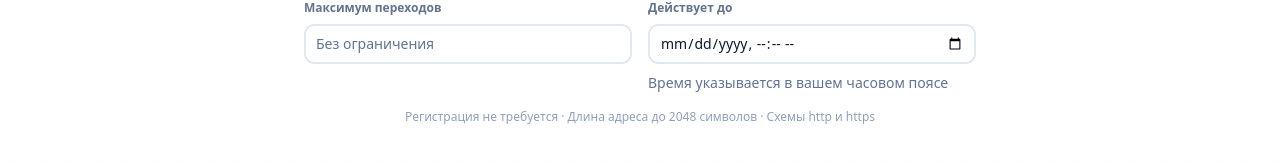
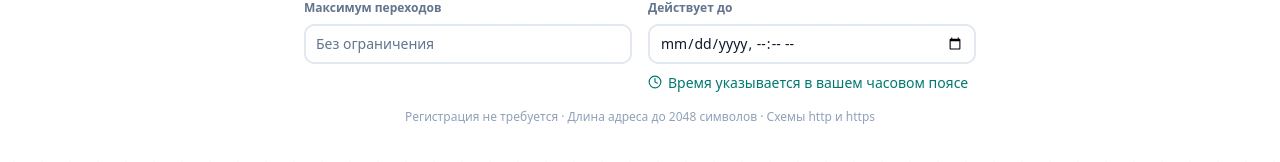
Before and after one commit to emilburganov/link-shortener-web, a React (Vite) app: page / in a window 1280 px wide. Shown: the part 561-723 px from the top of the page. Built offline with nearby package versions, Linux system fonts and the light colour scheme.

Commit message:
feat: prefill the expiry with tomorrow on focus and highlight the timezone hint

```diff
--- a/src/features/create-link/CreateLinkForm.tsx
+++ b/src/features/create-link/CreateLinkForm.tsx
@@ -1,5 +1,5 @@
 import { zodResolver } from '@hookform/resolvers/zod'
-import { LinkIcon } from 'lucide-react'
+import { ClockIcon, LinkIcon } from 'lucide-react'
 import { useForm } from 'react-hook-form'
 
 import { useCreateLink } from '@/api/links'
@@ -8,6 +8,7 @@ import { Button } from '@/components/ui/button'
 import { Field, FieldDescription, FieldError, FieldLabel } from '@/components/ui/field'
 import { Input } from '@/components/ui/input'
 import { createLinkErrorMessage } from '@/features/create-link/errors'
+import { tomorrowAtCurrentTime } from '@/lib/datetime'
 import {
   createLinkSchema,
   toCreateLinkRequest,
@@ -25,6 +26,7 @@ export function CreateLinkForm() {
   const {
     register,
     handleSubmit,
+    setValue,
     formState: { errors },
   } = useForm<CreateLinkFormValues>({
     resolver: zodResolver(createLinkSchema),
@@ -104,9 +106,17 @@ export function CreateLinkForm() {
               type="datetime-local"
               aria-invalid={!!errors.expiresAt}
               className={optionInputClass}
+              onFocus={(event) => {
+                if (event.target.value === '') {
+                  setValue('expiresAt', tomorrowAtCurrentTime())
+                }
+              }}
               {...register('expiresAt')}
             />
-            <FieldDescription>Время указывается в вашем часовом поясе</FieldDescription>
+            <FieldDescription className="flex items-center gap-1.5 font-medium text-teal-700">
+              <ClockIcon className="size-3.5 shrink-0" />
+              Время указывается в вашем часовом поясе
+            </FieldDescription>
             <FieldError errors={[errors.expiresAt]} />
           </Field>
         </div>
```
Also changed, not shown: 1 other file (tests, documents, lock files or other folders).
